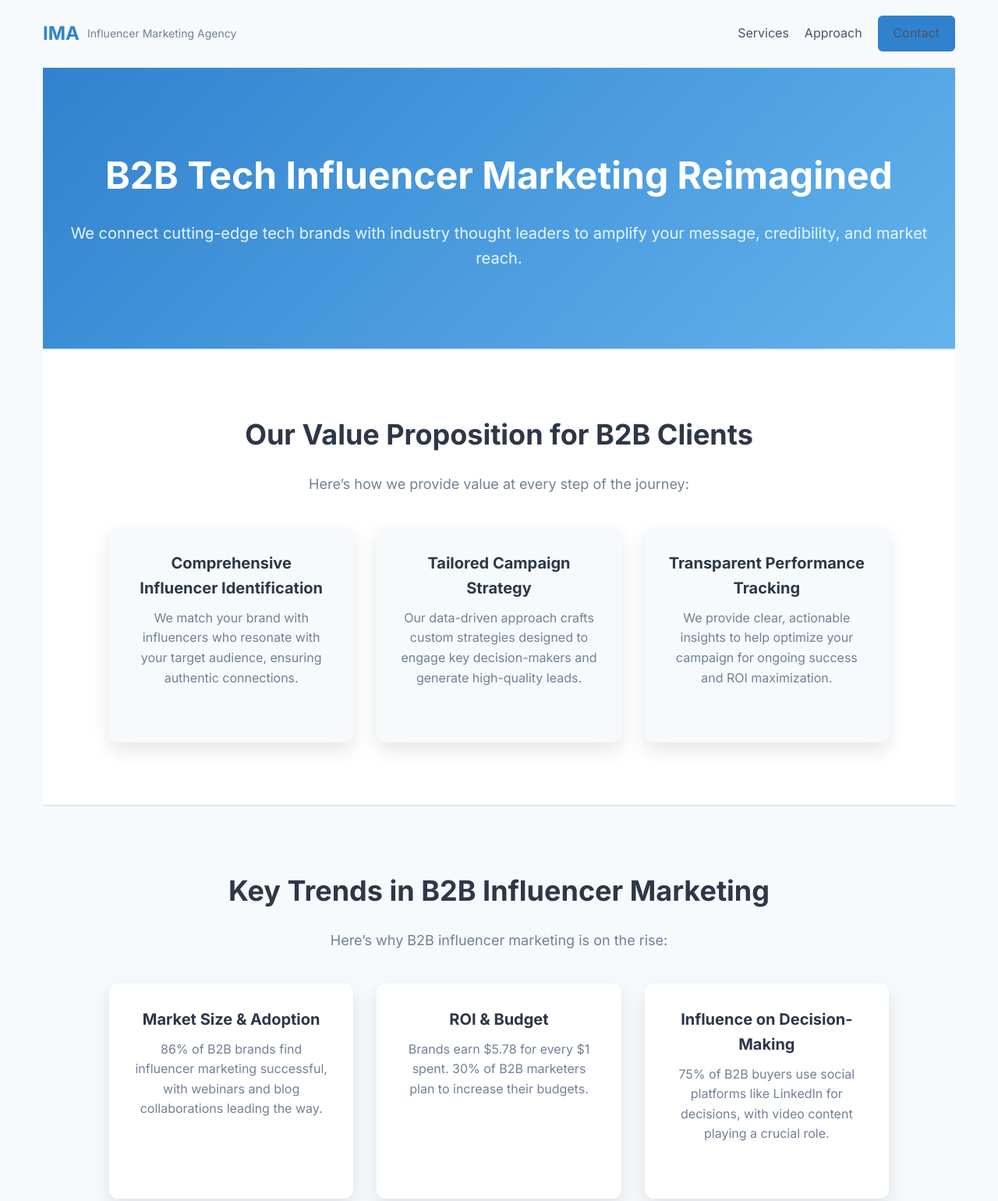
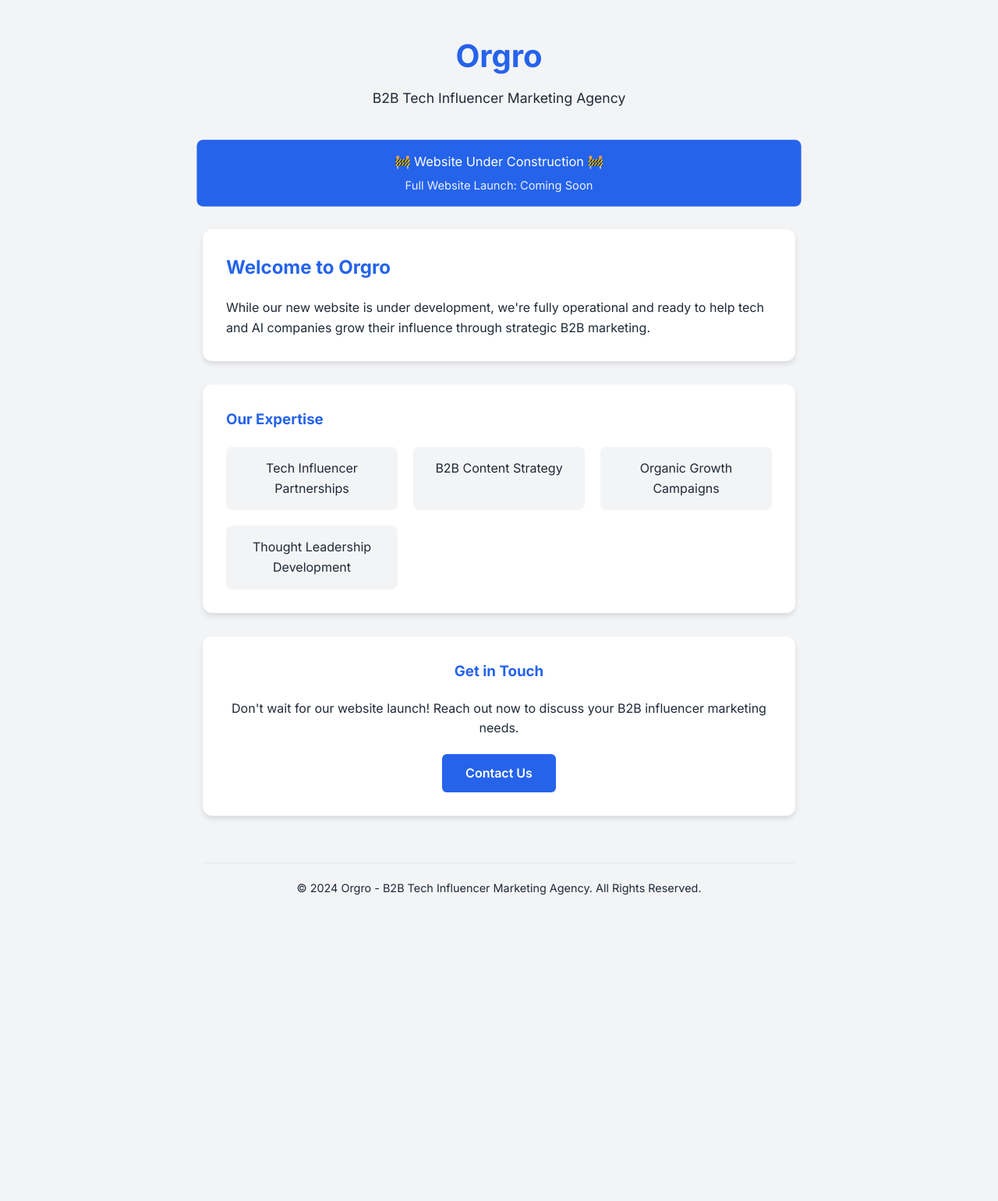
Before and after one commit to mzmmoazam/orgro, a plain HTML site: page index.html in a window 1280 px wide. Shown: the top 1540 px of the page at 78% size. After the commit the page ends 1190 px from the top, so only its background shows below. Drawn offline with Linux system fonts and the light colour scheme.

Commit message:
first launch

```diff
--- a/index.html
+++ b/index.html
@@ -4,92 +4,193 @@
 <head>
     <meta charset="UTF-8">
     <meta name="viewport" content="width=device-width, initial-scale=1.0">
-    <title>IMA - B2B Tech Influencer Marketing</title>
+    <title>Orgro - Coming Soon</title>
     <link href="https://fonts.googleapis.com/css2?family=Inter:wght@300;400;600;700&display=swap" rel="stylesheet">
-    <link rel="stylesheet" type="text/css" href="style.css" />
+    <style>
+        * {
+            margin: 0;
+            padding: 0;
+            box-sizing: border-box;
+        }
 
+        :root {
+            --primary-color: #2563eb;
+            --secondary-color: #1e40af;
+            --text-color: #1f2937;
+            --light-bg: #f3f4f6;
+        }
+
+        body {
+            font-family: 'Inter', sans-serif;
+            color: var(--text-color);
+            line-height: 1.6;
+            background-color: var(--light-bg);
+        }
+
+        .container {
+            max-width: 800px;
+            margin: 0 auto;
+            padding: 40px 20px;
+        }
+
+        .header {
+            text-align: center;
+            margin-bottom: 40px;
+        }
+
+        .logo h1 {
+            font-size: 2.5rem;
+            color: var(--primary-color);
+            margin-bottom: 8px;
+        }
+
+        .logo-subtitle {
+            font-size: 1.1rem;
+            color: var(--text-color);
+        }
+
+        .construction-banner {
+            background-color: var(--primary-color);
+            color: white;
+            text-align: center;
+            padding: 15px;
+            border-radius: 8px;
+            margin-bottom: 30px;
+            animation: pulse 2s infinite;
+        }
+
+        @keyframes pulse {
+            0% {
+                transform: scale(1);
+            }
+
+            50% {
+                transform: scale(1.02);
+            }
+
+            100% {
+                transform: scale(1);
+            }
+        }
+
+        .launch-date {
+            font-size: 0.9rem;
+            opacity: 0.9;
+            margin-top: 5px;
+        }
+
+        section {
+            background-color: white;
+            padding: 30px;
+            border-radius: 12px;
+            box-shadow: 0 4px 6px rgba(0, 0, 0, 0.1);
+            margin-bottom: 30px;
+        }
+
+        h2,
+        h3 {
+            color: var(--primary-color);
+            margin-bottom: 20px;
+        }
+
+        .services ul {
+            list-style: none;
+            display: grid;
+            grid-template-columns: repeat(auto-fit, minmax(200px, 1fr));
+            gap: 20px;
+            margin-top: 20px;
+        }
+
+        .services li {
+            background-color: var(--light-bg);
+            padding: 15px;
+            border-radius: 8px;
+            text-align: center;
+            font-weight: 500;
+        }
+
+        .contact {
+            text-align: center;
+        }
+
+        .cta-button {
+            display: inline-block;
+            background-color: var(--primary-color);
+            color: white;
+            text-decoration: none;
+            padding: 12px 30px;
+            border-radius: 6px;
+            font-weight: 600;
+            margin-top: 20px;
+            transition: background-color 0.3s;
+        }
+
+        .cta-button:hover {
+            background-color: var(--secondary-color);
+        }
+
+        .footer {
+            text-align: center;
+            margin-top: 60px;
+            padding-top: 20px;
+            border-top: 1px solid #e5e7eb;
+            font-size: 0.9rem;
+        }
+
+        @media (max-width: 600px) {
+            .container {
+                padding: 20px;
+            }
+
+            .services ul {
+                grid-template-columns: 1fr;
+            }
+
+            .logo h1 {
+                font-size: 2rem;
+            }
+        }
+    </style>
 </head>
 
 <body>
     <div class="container">
-        <!-- Header -->
         <header class="header">
             <div class="logo">
-                <h1>IMA</h1>
-                <span class="logo-subtitle">Influencer Marketing Agency</span>
+                <h1>Orgro</h1>
+                <div class="logo-subtitle">B2B Tech Influencer Marketing Agency</div>
             </div>
-            <nav class="nav">
-                <a href="#services">Services</a>
-                <a href="#approach">Approach</a>
-                <a href="#contact" class="cta-button">Contact</a>
-            </nav>
         </header>
 
-        <!-- Hero Section -->
-        <section class="hero">
-            <h2>B2B Tech Influencer Marketing Reimagined</h2>
-            <p>We connect cutting-edge tech brands with industry thought leaders to amplify your message, credibility,
-                and market reach.</p>
+        <div class="construction-banner">
+            <p>🚧 Website Under Construction 🚧</p>
+            <p class="launch-date">Full Website Launch: Coming Soon</p>
+        </div>
+
+        <section class="coming-soon">
+            <h2>Welcome to Orgro</h2>
+            <p>While our new website is under development, we're fully operational and ready to help tech and AI
+                companies grow their influence through strategic B2B marketing.</p>
         </section>
 
-        <!-- Value Proposition Section -->
-        <section class="value-section">
-            <h3>Our Value Proposition for B2B Clients</h3>
-            <p>Here’s how we provide value at every step of the journey:</p>
-            <div class="value-grid">
-                <div class="value-card">
-                    <h4>Comprehensive Influencer Identification</h4>
-                    <p>We match your brand with influencers who resonate with your target audience, ensuring authentic
-                        connections.</p>
-                </div>
-                <div class="value-card">
-                    <h4>Tailored Campaign Strategy</h4>
-                    <p>Our data-driven approach crafts custom strategies designed to engage key decision-makers and
-                        generate high-quality leads.</p>
-                </div>
-                <div class="value-card">
-                    <h4>Transparent Performance Tracking</h4>
-                    <p>We provide clear, actionable insights to help optimize your campaign for ongoing success and ROI
-                        maximization.</p>
-                </div>
-            </div>
+        <section class="services">
+            <h3>Our Expertise</h3>
+            <ul>
+                <li>Tech Influencer Partnerships</li>
+                <li>B2B Content Strategy</li>
+                <li>Organic Growth Campaigns</li>
+                <li>Thought Leadership Development</li>
+            </ul>
         </section>
 
-        <!-- Key Trends Section -->
-        <section class="trends-section">
-            <h3>Key Trends in B2B Influencer Marketing</h3>
-            <p>Here’s why B2B influencer marketing is on the rise:</p>
-            <div class="trends-grid">
-                <div class="trend-card">
-                    <h4>Market Size & Adoption</h4>
-                    <p>86% of B2B brands find influencer marketing successful, with webinars and blog collaborations
-                        leading the way.</p>
-                </div>
-                <div class="trend-card">
-                    <h4>ROI & Budget</h4>
-                    <p>Brands earn $5.78 for every $1 spent. 30% of B2B marketers plan to increase their budgets.</p>
-                </div>
-                <div class="trend-card">
-                    <h4>Influence on Decision-Making</h4>
-                    <p>75% of B2B buyers use social platforms like LinkedIn for decisions, with video content playing a
-                        crucial role.</p>
-                </div>
-                <div class="trend-card">
-                    <h4>Content Effectiveness</h4>
-                    <p>96% of B2B marketers say video increases understanding, while 90% report higher lead generation.
-                    </p>
-                </div>
-                <div class="trend-card">
-                    <h4>Challenges</h4>
-                    <p>Less than half of B2B marketers have a documented strategy, showing potential for growth and
-                        improvement.</p>
-                </div>
-            </div>
+        <section class="contact">
+            <h3>Get in Touch</h3>
+            <p>Don't wait for our website launch! Reach out now to discuss your B2B influencer marketing needs.</p>
+            <a href="mailto:contact@orgro.com" class="cta-button">Contact Us</a>
         </section>
 
-        <!-- Footer -->
         <footer class="footer">
-            <p>&copy; 2024 IMA - Influencer Marketing Agency. All Rights Reserved.</p>
+            <p>&copy; 2024 Orgro - B2B Tech Influencer Marketing Agency. All Rights Reserved.</p>
         </footer>
     </div>
 </body>
--- a/style.css
+++ /dev/null
@@ -1,222 +0,0 @@
-* {
-    margin: 0;
-    padding: 0;
-    box-sizing: border-box;
-}
-
-body {
-    font-family: 'Inter', sans-serif;
-    line-height: 1.6;
-    color: #1a202c;
-    background-color: #f7fafc;
-    scroll-behavior: smooth;
-}
-
-.container {
-    width: 100%;
-    max-width: 1200px;
-    margin: 0 auto;
-    padding: 0 15px;
-}
-
-/* Header & Navigation */
-.header {
-    display: flex;
-    justify-content: space-between;
-    align-items: center;
-    padding: 20px 0;
-    border-bottom: 1px solid #e2e8f0;
-}
-
-.logo {
-    display: flex;
-    align-items: center;
-}
-
-.logo h1 {
-    color: #3182ce;
-    font-size: 24px;
-    font-weight: 700;
-    margin-right: 10px;
-}
-
-.logo-subtitle {
-    color: #718096;
-    font-size: 14px;
-}
-
-.nav {
-    display: flex;
-    align-items: center;
-}
-
-.nav a {
-    margin-left: 20px;
-    text-decoration: none;
-    color: #4a5568;
-    transition: color 0.3s ease;
-}
-
-.nav a:hover {
-    color: #3182ce;
-}
-
-.cta-button {
-    background-color: #3182ce;
-    color: white;
-    padding: 10px 20px;
-    border-radius: 6px;
-    text-decoration: none;
-    transition: background-color 0.3s ease;
-}
-
-.cta-button:hover {
-    background-color: #2c5282;
-}
-
-.hero {
-    text-align: center;
-    padding: 100px 20px;
-    background: linear-gradient(135deg, #3182ce 0%, #63b3ed 100%);
-    color: #ffffff;
-}
-
-.hero h2 {
-    font-size: 48px;
-    font-weight: 700;
-    margin-bottom: 20px;
-}
-
-.hero p {
-    color: #e6f7ff;
-    font-size: 20px;
-}
-
-/* Value Proposition Section */
-.value-section {
-    background-color: #ffffff;
-    padding: 80px 20px;
-    text-align: center;
-    border-top: 2px solid #e2e8f0;
-    transition: all 0.3s ease;
-}
-
-.value-section h3 {
-    font-size: 36px;
-    color: #2d3748;
-    margin-bottom: 20px;
-}
-
-.value-section p {
-    color: #718096;
-    font-size: 18px;
-    margin-bottom: 40px;
-}
-
-.value-grid {
-    display: grid;
-    grid-template-columns: repeat(auto-fit, minmax(250px, 1fr));
-    gap: 30px;
-    max-width: 1000px;
-    margin: 0 auto;
-}
-
-.value-card {
-    background-color: #f7fafc;
-    padding: 30px;
-    border-radius: 12px;
-    box-shadow: 0 10px 25px rgba(0, 0, 0, 0.1);
-    transition: transform 0.3s ease, box-shadow 0.3s ease;
-}
-
-.value-card:hover {
-    transform: translateY(-10px);
-    box-shadow: 0 15px 30px rgba(0, 0, 0, 0.15);
-}
-
-.value-card h4 {
-    font-size: 20px;
-    color: #2d3748;
-    margin-bottom: 10px;
-}
-
-.value-card p {
-    color: #718096;
-    font-size: 16px;
-}
-
-/* Key Trends Section */
-.trends-section {
-    background-color: #f7fafc;
-    padding: 80px 20px;
-    text-align: center;
-    border-top: 2px solid #e2e8f0;
-    transition: all 0.3s ease;
-}
-
-.trends-section h3 {
-    font-size: 36px;
-    color: #2d3748;
-    margin-bottom: 20px;
-}
-
-.trends-section p {
-    color: #718096;
-    font-size: 18px;
-    margin-bottom: 40px;
-}
-
-.trends-grid {
-    display: grid;
-    grid-template-columns: repeat(auto-fit, minmax(250px, 1fr));
-    gap: 30px;
-    max-width: 1000px;
-    margin: 0 auto;
-}
-
-.trend-card {
-    background-color: #ffffff;
-    padding: 30px;
-    border-radius: 12px;
-    box-shadow: 0 10px 25px rgba(0, 0, 0, 0.1);
-    transition: transform 0.3s ease, box-shadow 0.3s ease;
-}
-
-.trend-card:hover {
-    transform: translateY(-10px);
-    box-shadow: 0 15px 30px rgba(0, 0, 0, 0.15);
-}
-
-.trend-card h4 {
-    font-size: 20px;
-    color: #2d3748;
-    margin-bottom: 10px;
-}
-
-.trend-card p {
-    color: #718096;
-    font-size: 16px;
-}
-
-/* Footer */
-.footer {
-    background-color: #2d3748;
-    color: #f7fafc;
-    text-align: center;
-    padding: 20px 0;
-    margin-top: 60px;
-}
-
-.footer p {
-    font-size: 14px;
-}
-
-.footer a {
-    color: #63b3ed;
-    text-decoration: none;
-    margin: 0 10px;
-}
-
-.footer a:hover {
-    color: #4299e1;
-}
```
Also changed, not shown: 1 other file.
